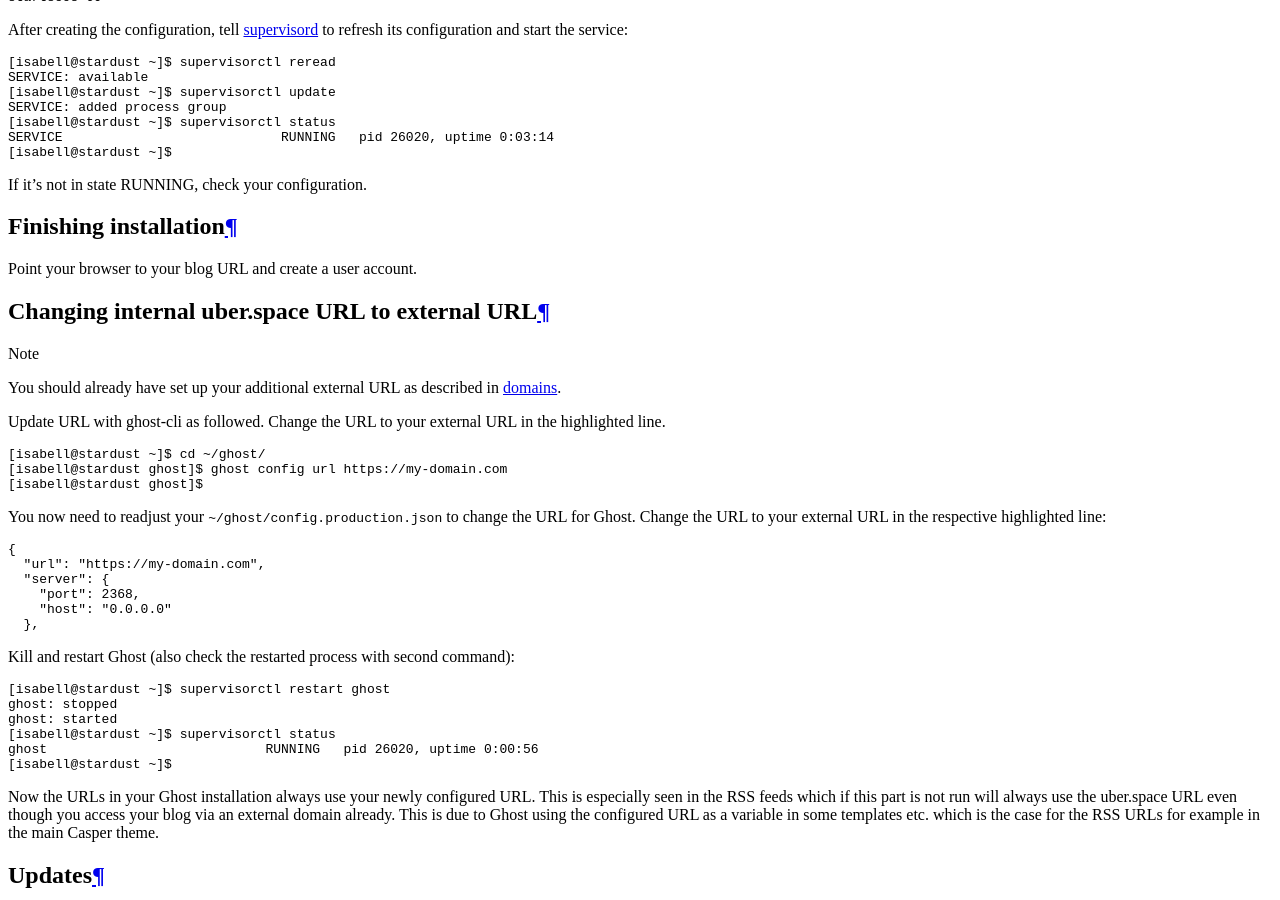
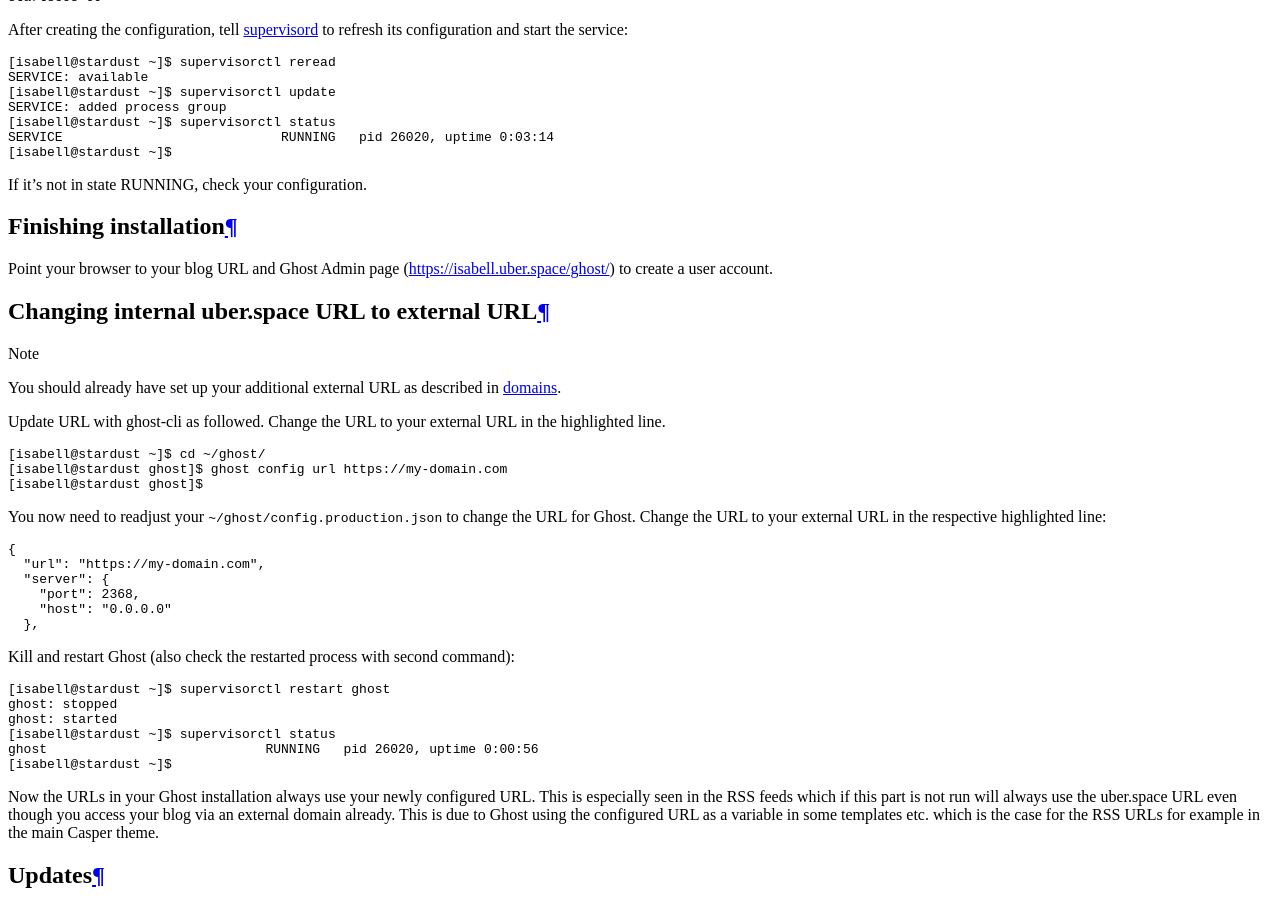
Before and after one commit to Uberspace/lab, a Sphinx documentation site: the page built from source/guide_ghost.rst, in a window 1280 px wide and 900 px high, scrolled down 6975 px. Built offline with Sphinx 7.4.7 and the Read the Docs theme 2.0.0, drawn with Linux system fonts in a browser that asks for light colours.

Commit message:
[ghost] Updated section 'Finishing installation'

```diff
--- a/source/guide_ghost.rst
+++ b/source/guide_ghost.rst
@@ -181,7 +181,7 @@
 Finishing installation
 ======================
 
-Point your browser to your blog URL and create a user account.
+Point your browser to your blog URL and Ghost Admin page (https://isabell.uber.space/ghost/) to create a user account.
 
 Changing internal uber.space URL to external URL
 ================================================
```
